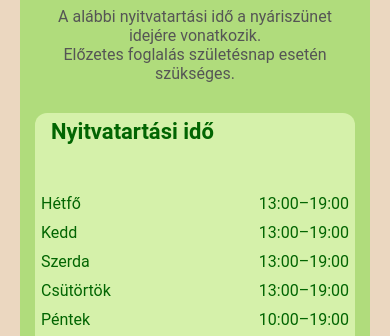
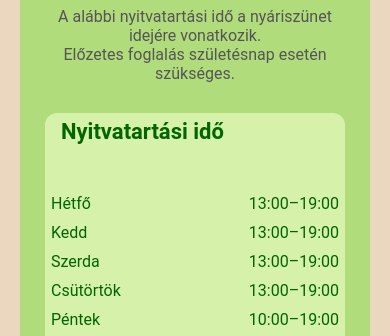
Before and after one commit to staubeniko/jatekhaz, a plain HTML site: page szolgaltatasok.html in a window 390 px wide. Shown: the part 508-844 px from the top of the page. Drawn offline with Linux system fonts and the light colour scheme.

Commit message:
Update x.css

```diff
--- a/x.css
+++ b/x.css
@@ -716,12 +716,24 @@ body, h1, h2, h3, p, a, span, li, div, button {
 
 @media screen and (max-width: 768px) {
     .tablazat {
-        flex-direction: column;
+        flex-direction: column !important;
         gap: 20px;
+        flex-wrap: nowrap;
+        overflow: hidden;
+        padding-left: 10px;
+        padding-right: 10px;
     }
 
     .oszlop {
-        width: 100%;
+        width: 100% !important;
         box-sizing: border-box;
+        overflow-wrap: break-word;
+        word-wrap: break-word;
+    }
+
+    .container {
+        max-width: 100% !important;
+        padding: 10px;
+        margin: 0;
     }
 }
```
